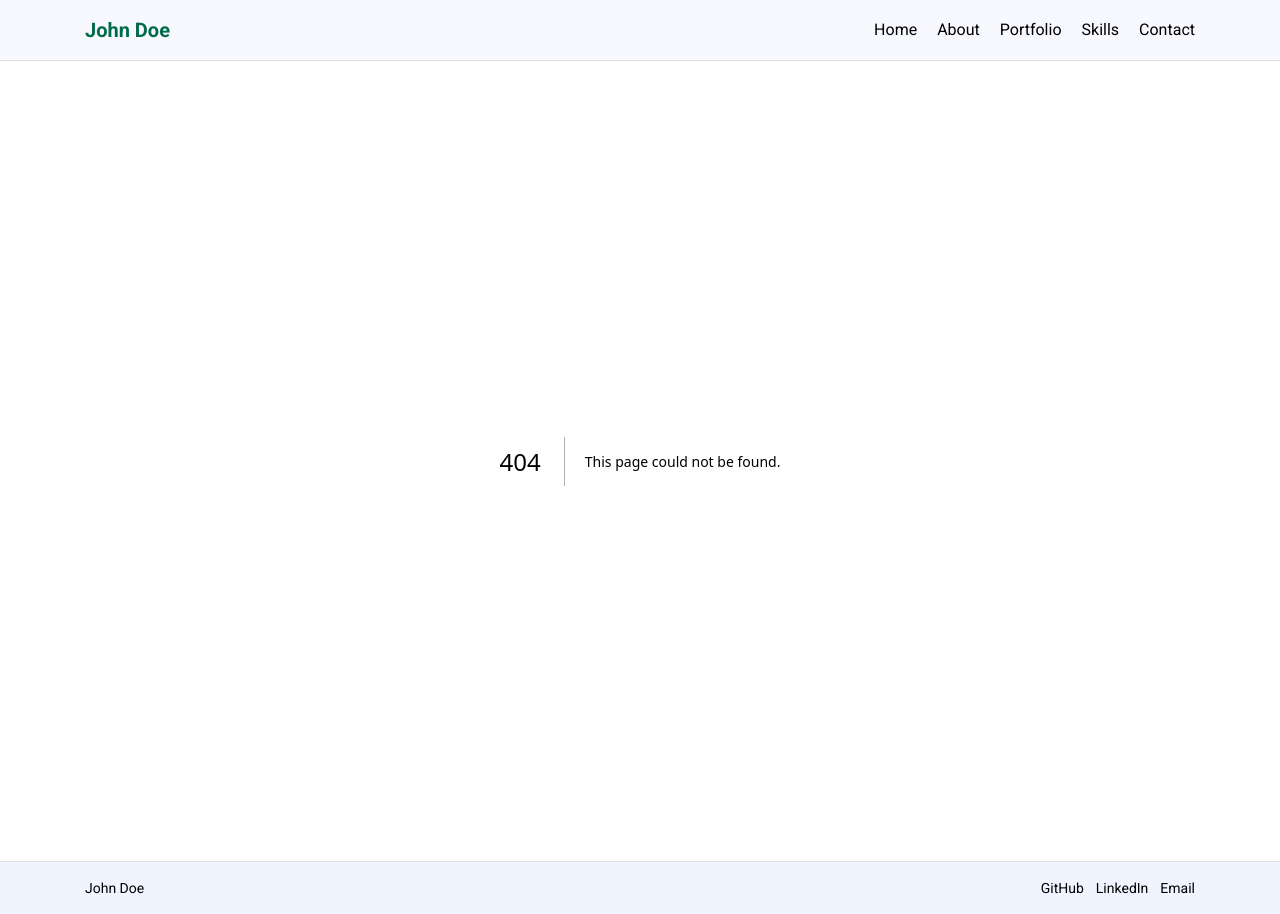
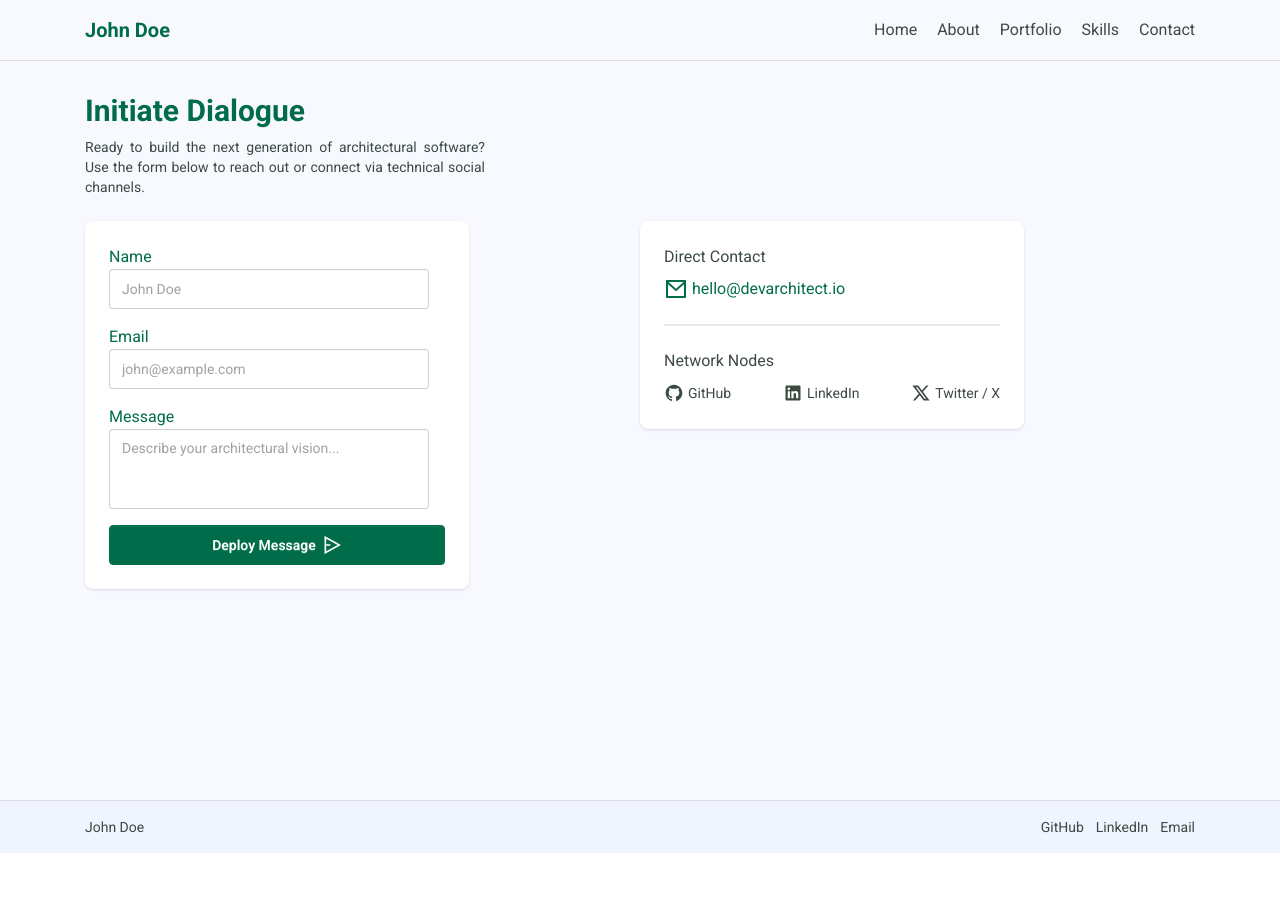
Before and after one commit to ayoub-jabiri/dev-folio, a Next.js app: page /contact in a window 1280 px wide. Before the commit this address had no page. After the commit the page ends 853 px from the top, so only its background shows below. Built offline with nearby package versions, Linux system fonts and the light colour scheme.

Commit message:
Finished the contact page

```diff
--- /dev/null
+++ b/app/contact/page.tsx
@@ -0,0 +1,114 @@
+import {
+    RiGithubFill,
+    RiLinkedinBoxFill,
+    RiMailLine,
+    RiSendPlane2Line,
+    RiTwitterXLine,
+} from "@remixicon/react";
+import React from "react";
+
+interface SocialLink {
+    id: number;
+    title: string;
+    icon: React.ReactNode;
+    url: string;
+}
+
+export default function Contact() {
+    const socialLinks: SocialLink[] = [
+        {
+            id: 1,
+            title: "GitHub",
+            icon: <RiGithubFill className="w-[20px]" />,
+            url: "https://github.com",
+        },
+        {
+            id: 2,
+            title: "LinkedIn",
+            icon: <RiLinkedinBoxFill className="w-[20px]" />,
+            url: "https://linkedin.com",
+        },
+        {
+            id: 3,
+            title: "Twitter / X",
+            icon: <RiTwitterXLine className="w-[20px]" />,
+            url: "https://x.com",
+        },
+    ];
+
+    return (
+        <div className="py-8">
+            <h1 className="text-(--green-color) text-3xl max-md:text-center font-bold mb-2">
+                Initiate Dialogue
+            </h1>
+            <p className="md:w-[400px] text-sm max-md:text-center md:text-justify mb-6">
+                Ready to build the next generation of architectural software?
+                Use the form below to reach out or connect via technical social
+                channels.
+            </p>
+            <div className="grid grid-cols-12">
+                <div className="col-span-12 md:col-span-6">
+                    <div className="card bg-base-100 w-96 shadow-sm p-6">
+                        <div className="mb-4">
+                            <label className="text-(--green-color)">Name</label>
+                            <input
+                                type="text"
+                                placeholder="John Doe"
+                                className="input"
+                            />
+                        </div>
+                        <div className="mb-4">
+                            <label className="text-(--green-color)">
+                                Email
+                            </label>
+                            <input
+                                type="email"
+                                placeholder="john@example.com"
+                                className="input"
+                            />
+                        </div>
+                        <div className="mb-4">
+                            <label className="text-(--green-color)">
+                                Message
+                            </label>
+                            <textarea
+                                className="textarea resize-none"
+                                placeholder="Describe your architectural vision..."
+                            ></textarea>
+                        </div>
+                        <button className="btn bg-(--green-color) text-white border border-(--green-color) flex justify-center items-center">
+                            <span>Deploy Message</span>
+                            <RiSendPlane2Line className="w-[20px]" />
+                        </button>
+                    </div>
+                </div>
+                <div className="col-span-12 md:col-span-6">
+                    <div className="card bg-base-100 w-96 shadow-sm p-6">
+                        <h2 className="mb-2">Direct Contact</h2>
+                        <a
+                            href="#"
+                            className="flex items-center gap-1 text-(--green-color)"
+                        >
+                            <RiMailLine />
+                            <span>hello@devarchitect.io</span>
+                        </a>
+                        <div className="divider"></div>
+                        <h2 className="mb-2">Network Nodes</h2>
+                        <div className="flex justify-between">
+                            {socialLinks.map((link: SocialLink) => (
+                                <a
+                                    key={link.id}
+                                    href="#"
+                                    className="flex justify-center items-center gap-1"
+                                >
+                                    <div>{link.icon}</div>
+                                    <h3 className="text-sm">{link.title}</h3>
+                                </a>
+                            ))}
+                        </div>
+                    </div>
+                </div>
+            </div>
+        </div>
+    );
+}
--- a/package.json
+++ b/package.json
@@ -9,6 +9,7 @@
     "lint": "eslint"
   },
   "dependencies": {
+    "@remixicon/react": "^4.9.0",
     "next": "16.2.9",
     "react": "19.2.4",
     "react-dom": "19.2.4"
```
Also changed, not shown: 1 other file (tests, documents, lock files or other folders).
